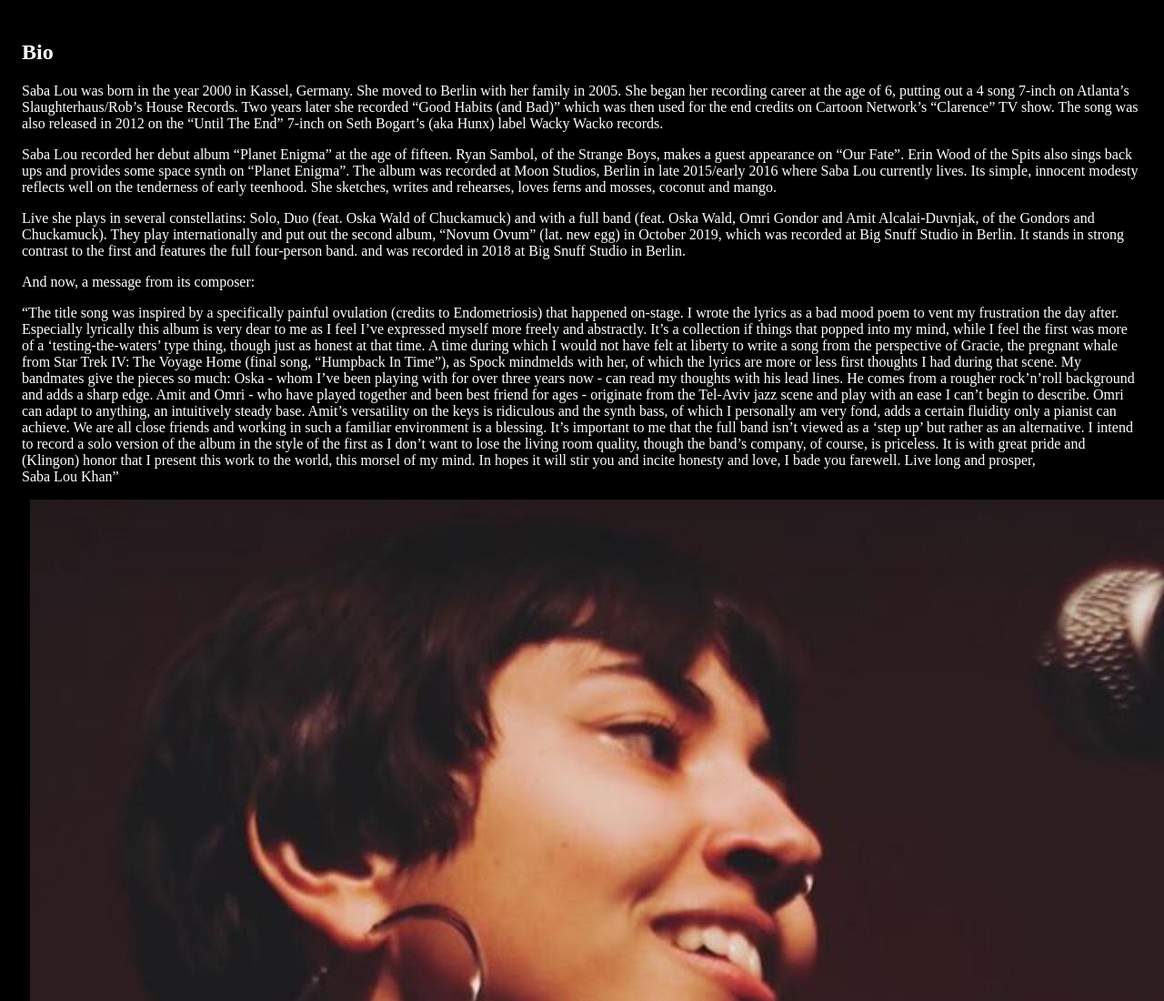
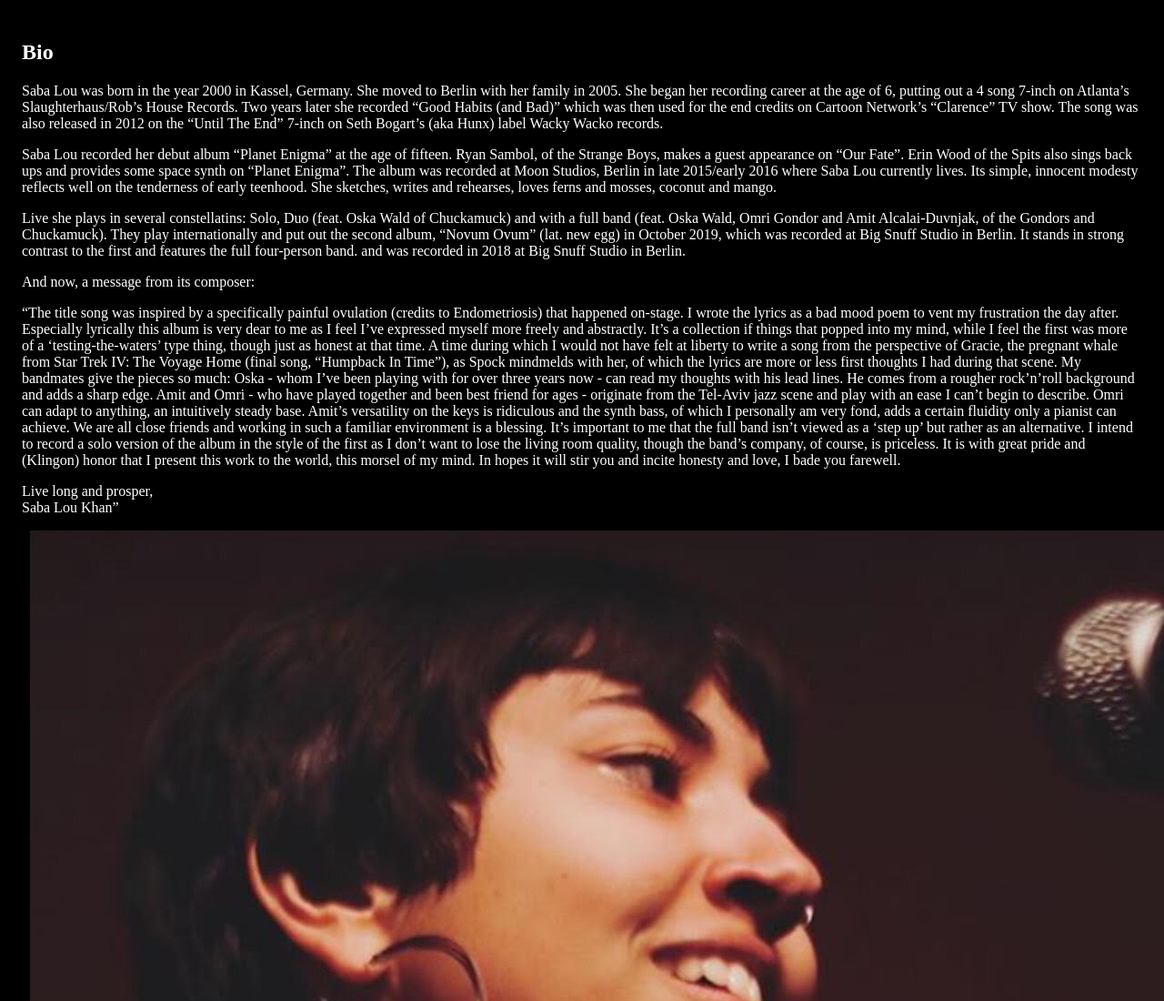
Before and after one commit to realadeel/sabalouland, a Gatsby site: page /bio in a window 1280 px wide. Shown: the top 1100 px of the page at 91% size. Built offline with nearby package versions, Linux system fonts and the light colour scheme; Gatsby itself is replaced by a stand-in of ours.

Commit message:
bio update

```diff
--- a/src/pages/bio.js
+++ b/src/pages/bio.js
@@ -23,7 +23,10 @@ export default () => (
     “The title song was inspired by a specifically painful ovulation (credits to Endometriosis) that happened on-stage. I wrote the lyrics as a bad mood poem to vent my frustration the day after. Especially lyrically this album is very dear to me as I feel I’ve expressed myself more freely and abstractly. It’s a collection if things that popped into my mind, while I feel the first was more of a ‘testing-the-waters’ type thing, though just as honest at that time. A time during which I would not have felt at liberty to write a song from the perspective of Gracie, the pregnant whale from Star Trek IV: The Voyage Home (final song, “Humpback In Time”), as Spock mindmelds with her, of which the lyrics are more or less first thoughts I had during that scene.
     My bandmates give the pieces so much: Oska - whom I’ve been playing with for over three years now - can read my thoughts with his lead lines. He comes from a rougher rock’n’roll background and adds a sharp edge. Amit and Omri - who have played together and been best friend for ages - originate from the Tel-Aviv jazz scene and play with an ease I can’t begin to describe. Omri can adapt to anything, an intuitively steady base. Amit’s versatility on the keys is ridiculous and the synth bass, of which I personally am very fond, adds a certain fluidity only a pianist can achieve. We are all close friends and working in such a familiar environment is a blessing.
     It’s important to me that the full band isn’t viewed as a ‘step up’ but rather as an alternative. I intend to record a solo version of the album in the style of the first as I don’t want to lose the living room quality, though the band’s company, of course, is priceless. It is with great pride and (Klingon) honor that I present this work to the world, this morsel of my mind. In hopes it will stir you and incite honesty and love, I bade you farewell.
-    Live long and prosper,<br/>
+    </p>
+    <p>
+    Live long and prosper,
+    <br/>
       Saba Lou Khan”
     </p>
 
```
